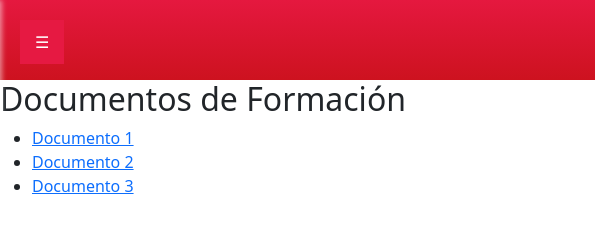
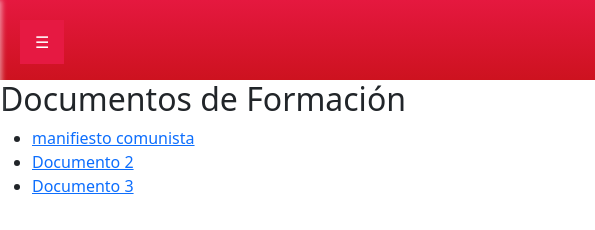
Before and after one commit to marcmax/lafede, a website: page formacion.html in a window 1280 px wide. Shown: the full height of the page, 0-595 px from the left. Drawn offline with nearby package versions, Linux system fonts and the light colour scheme.

Commit message:
Actualizar enlace a documento en formacion.html

```diff
--- a/formacion.html
+++ b/formacion.html
@@ -37,7 +37,7 @@
         <section class="pdf-links">
             <h2>Documentos de Formación</h2>
             <ul>
-                <li><a href="docs/documento1.pdf" target="_blank">Documento 1</a></li>
+                <li><a href="C:\Users\marco\Desktop\pag Fede\contenido\manifiestocomunista.pdf" target="_blank">manifiesto comunista</a></li>
                 <li><a href="docs/documento2.pdf" target="_blank">Documento 2</a></li>
                 <li><a href="docs/documento3.pdf" target="_blank">Documento 3</a></li>
             </ul>
```
